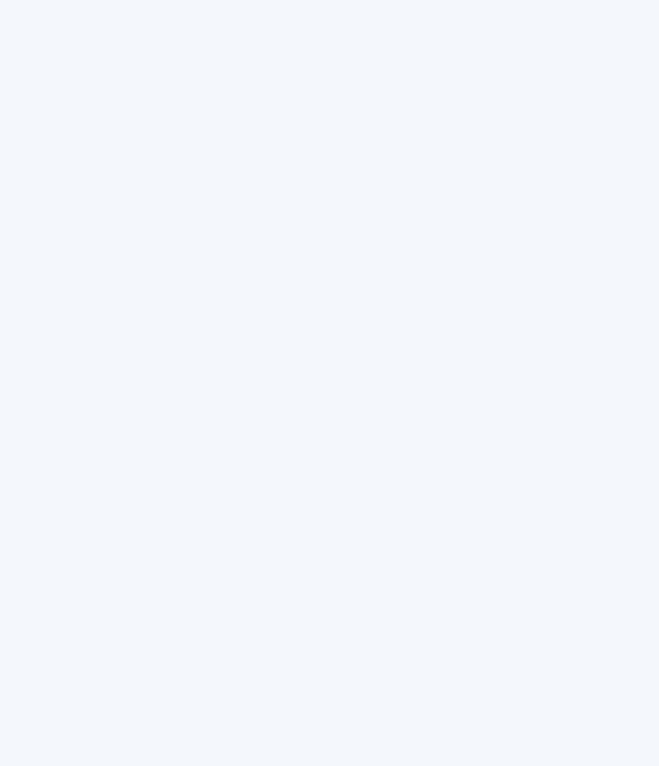
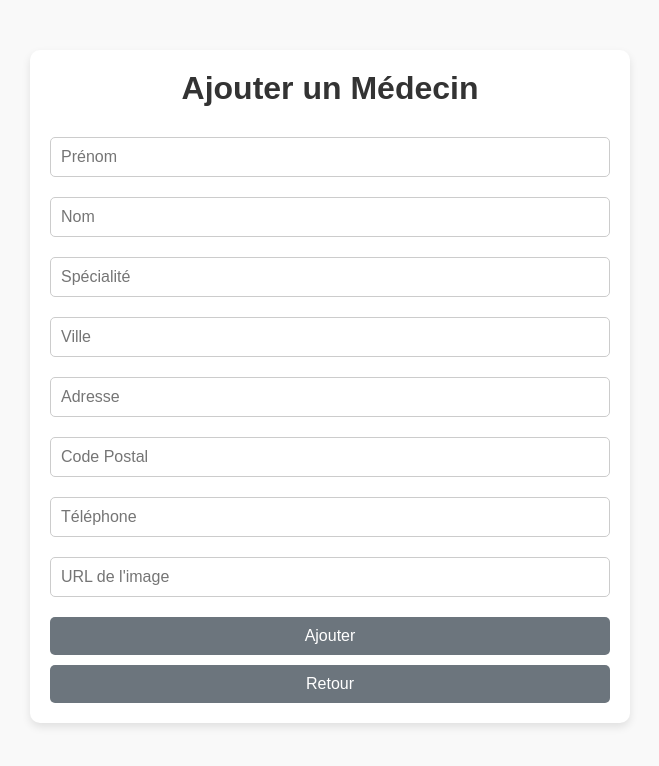
Before and after one commit to Houdaja/doctomapReact, a React (Vite) app: page /ajouter_docteur in a window 1280 px wide. Before the commit this address had no page. Shown: the top 766 px of the page, without its empty margins (310-969 px from the left). Built offline with nearby package versions, Linux system fonts and the light colour scheme.

Commit message:
Ajout de la page "Ajouter un Médecin" avec formulaire et styles associés, mise à jour des routes dans l'application

```diff
--- a/index.html
+++ b/index.html
@@ -4,7 +4,7 @@
     <meta charset="UTF-8" />
     <link rel="icon" type="image/jpeg" href="/logo.jpeg" />
     <meta name="viewport" content="width=device-width, initial-scale=1.0" />
-    <title>AlloDoctor</title>
+    <title>DoctoMap</title>
   </head>
   <body>
     <div id="root"></div>
--- a/src/App.jsx
+++ b/src/App.jsx
@@ -1,6 +1,7 @@
 import { BrowserRouter, Route, Routes } from 'react-router-dom';
 import Home from '../src/Pages/Home/Home';
 import Profile from "../src/Pages/Profile/Profile";
+import AddDoctor from '../src/Pages/AddDoctor/AddDoctor';
 
 
 function App() {
@@ -10,6 +11,7 @@ function App() {
       <Routes>
         <Route path='/' element={<Home />} />
         <Route path="/profile/:doctorId" element={<Profile />} />
+        <Route path="/ajouter_docteur" element={<AddDoctor />} />
       </Routes>
     </BrowserRouter>
   )
--- /dev/null
+++ b/src/Pages/AddDoctor/AddDoctor.jsx
@@ -0,0 +1,61 @@
+import { useState } from "react";
+import { useNavigate } from "react-router-dom";
+import "./addDoctor.css";
+
+function AddDoctor() {
+  const [doctor, setDoctor] = useState({
+    firstname: "",
+    lastname: "",
+    speciality: "",
+    city: "",
+    address: "",
+    zip: "",
+    phone: "",
+    image: "",
+  });
+  const navigate = useNavigate();
+
+  const handleChange = (e) => {
+    setDoctor({ ...doctor, [e.target.name]: e.target.value });
+  };
+
+  const handleSubmit = async (e) => {
+    e.preventDefault();
+    try {
+      const response = await fetch("https://127.0.0.1:8001/api/doctors", {
+        method: "POST",
+        headers: { "Content-Type": "application/ld+json","Accept":"application/ld+json" },
+        body: JSON.stringify(doctor),
+      });
+      if (response.ok) {
+        alert("Médecin ajouté avec succès");
+        navigate("/");
+      } else {
+        alert("Erreur lors de l'ajout du médecin");
+      }
+    } catch (error) {
+      console.error("Erreur:", error);
+      alert("Une erreur s'est produite");
+    }
+  };
+
+  return (
+    <div className="form-container">
+      <h2>Ajouter un Médecin</h2>
+      <form onSubmit={handleSubmit}>
+        <input type="text" name="firstname" placeholder="Prénom" onChange={handleChange} required />
+        <input type="text" name="lastname" placeholder="Nom" onChange={handleChange} required />
+        <input type="text" name="speciality" placeholder="Spécialité" onChange={handleChange} required />
+        <input type="text" name="city" placeholder="Ville" onChange={handleChange} required />
+        <input type="text" name="address" placeholder="Adresse" onChange={handleChange} required />
+        <input type="text" name="zip" placeholder="Code Postal" onChange={handleChange} required />
+        <input type="text" name="phone" placeholder="Téléphone" onChange={handleChange} required />
+        <input type="text" name="image" placeholder="URL de l'image" onChange={handleChange} required />
+        <button type="submit">Ajouter</button>
+      </form>
+      <button onClick={() => navigate("/")}>Retour</button>
+    </div>
+  );
+}
+
+export default AddDoctor;
--- /dev/null
+++ b/src/Pages/AddDoctor/addDoctor.css
@@ -0,0 +1,73 @@
+body {
+  font-family: "Arial", sans-serif;
+  background-color: #f9f9f9;
+  margin: 0;
+  padding: 0;
+}
+
+.form-container {
+  width: 90%;
+  max-width: 600px;
+  margin: 50px auto;
+  background: #fff;
+  padding: 20px;
+  border-radius: 10px;
+  box-shadow: 0 4px 8px rgba(0, 0, 0, 0.1);
+  text-align: center;
+}
+
+h2 {
+  font-size: 2rem;
+  color: #333;
+  margin-bottom: 20px;
+}
+
+form {
+  display: flex;
+  flex-direction: column;
+}
+
+input {
+  width: 100%;
+  padding: 10px;
+  margin: 10px 0;
+  border: 1px solid #ccc;
+  border-radius: 5px;
+  font-size: 1rem;
+}
+
+button {
+  width: 100%;
+  padding: 10px;
+  margin-top: 10px;
+  border: none;
+  border-radius: 5px;
+  font-size: 1rem;
+  cursor: pointer;
+  transition: background 0.3s ease-in-out;
+}
+
+button[type="submit"] {
+  background-color: #007bff;
+  color: white;
+}
+
+button[type="submit"]:hover {
+  background-color: #0056b3;
+}
+
+button:last-of-type {
+  background-color: #6c757d;
+  color: white;
+}
+
+button:last-of-type:hover {
+  background-color: #5a6268;
+}
+
+/* Responsive */
+@media (max-width: 600px) {
+  .form-container {
+    width: 95%;
+  }
+}
```
